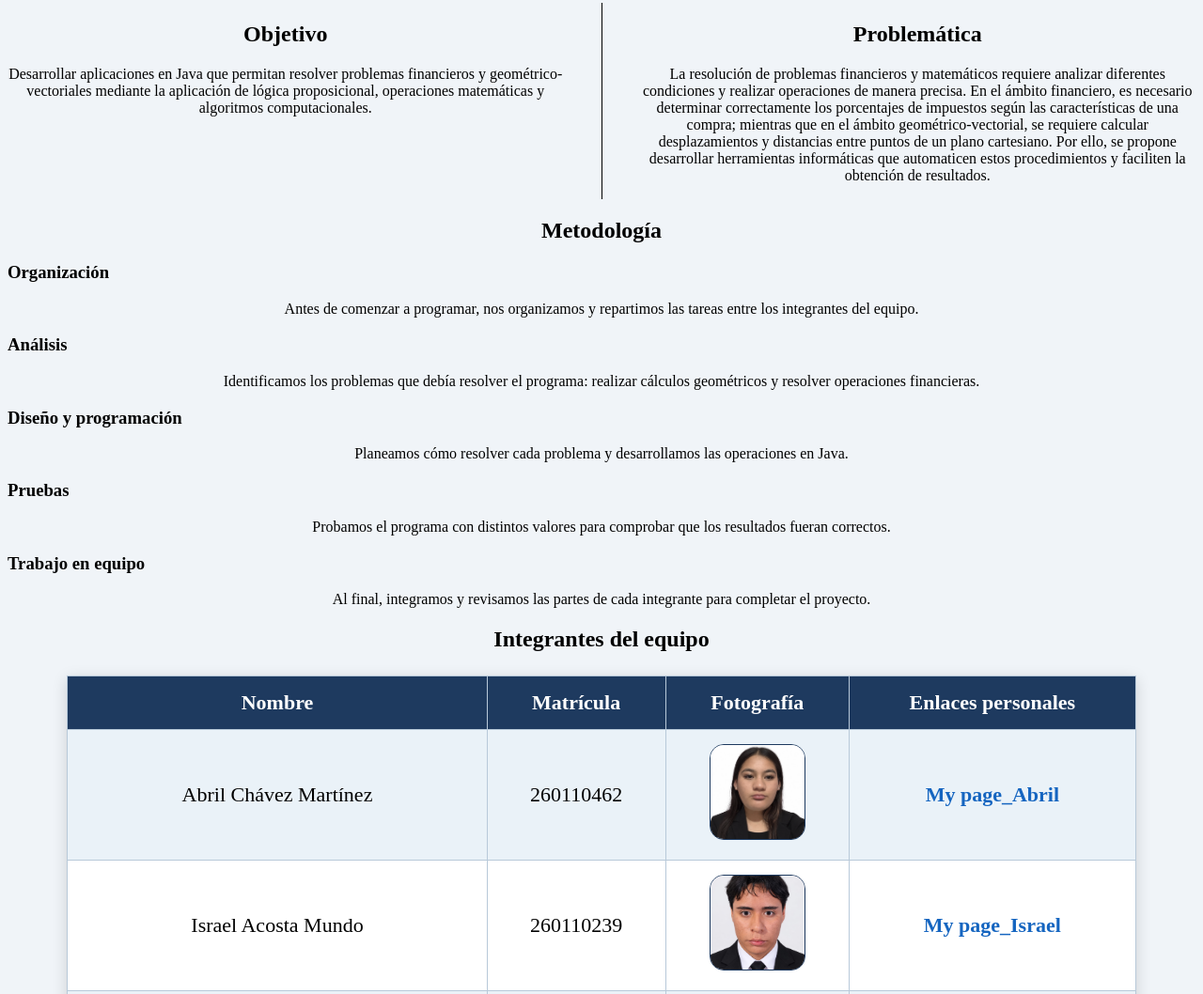
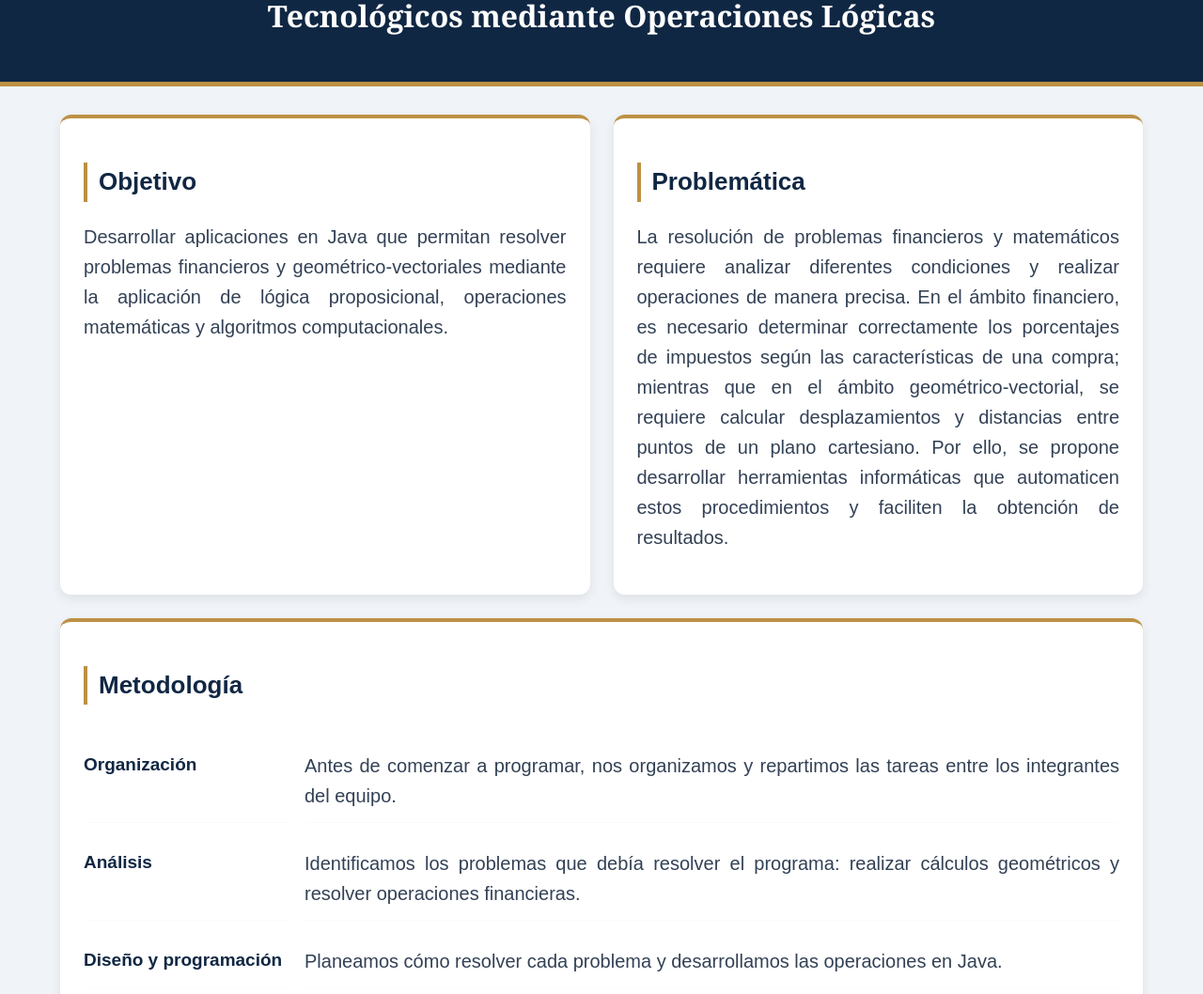
Before and after one commit to MyMund/proyecto-1a, a plain HTML site: page index.html in a window 1280 px wide. Shown: the part 105-1163 px from the top of the page at 94% size. Drawn offline with Linux system fonts and the light colour scheme.

Commit message:
Se creo el diseño de la pagina

```diff
--- a/css/estilos.css
+++ b/css/estilos.css
@@ -1,87 +1,132 @@
 
+/* Diseño general */
 body {
     background-color: #F0F4F8;
+    font-family: 'Poppins', sans-serif;
+    front-size: 35px;
+    color: #334155;
+    margin: 0;
+    padding: 0 5% 30px;
+    line-height: 1.6;
 }
-
+/* Titulo principal */
 h1 {
+    background-color: #102743;
+    color: white;
     text-align: center;
-    font-size: 30px;
-    color: #1E3A5F;
+    font-family: Georgia, serif;
+    font-size: 32px;
+    padding: 45px;
+    margin: 0 -5.55% 30px;
+    border-bottom: 5px solid #BD9145;
 }
-
-p, h2 {
-    text-align: center;
+h2 {
+    color: #102743;
+    font-size: 26px;
+    border-left: 4px solid #BD9145;
+    padding-left: 12px;
 }
-
-/* Secciones de objetivos y problemática */
+h3 {
+    color: #102743;
+    font-size: 19px;
+}
+p {
+     font-family: Arial, sans-serif;
+    text-align: justify;
+    font-size: 20px;
+}
+/* Objetivo y problemática */
 .contenedor {
     display: flex;
-    gap: 40px;
+    gap: 25px;
 }
-
-.objetivos {
-    flex: 1;
-    border-right: 1px solid black;
-    padding-right: 40px;
+.objetivos, .problematica, .metodologia {
+    background-color: white;
+    padding: 25px;
+    border-radius: 12px;
+    border-top: 4px solid #BD9145;
+    box-shadow: 0 4px 12px #00000015;
 }
-
-.problematica {
+.objetivos, .problematica {
     flex: 1;
 }
-
-/* Tabla de integrantes */
+/* Metodología */
+.metodologia {
+    margin-top: 25px;
+    display: grid;
+    grid-template-columns: 220px 1fr;
+    gap: 15px;
+}
+.metodologia h2 {
+    grid-column: 1 / -1;
+}
+.metodologia h3, .metodologia p {
+    margin: 0;
+    padding: 12px 0;
+    border-bottom: 1px solid #f9fcff;
+}
+/* Tablas */
 table {
-    width: 90%;
+    width: 100%;
     margin: 25px auto;
     border-collapse: collapse;
-    border: 1px solid #1E3A5F;
-    box-shadow: 0px 4px 15px rgba(0, 0, 0, 0.15);
+    background-color: white;
+    box-shadow: 0 4px 12px #00000015;
 }
-
 th {
-    font-size: 22px;
-    background-color: #1E3A5F;
+    background-color: #102743;
     color: white;
+    border-bottom: 3px solid #BD9145;
 }
-
-td {
-    font-size: 22px;
-}
-
 th, td {
-    border: 1.5px solid #B8C9D9;
     padding: 15px;
     text-align: center;
+    border-right: 1px solid #DCE3EC;
 }
-
+td {
+    border-bottom: 1px solid #DCE3EC;
+}
 tr:nth-child(even) {
-    background-color: #EAF2F8;
+    background-color: #EAF0F6;
 }
-
-tr:nth-child(odd) {
+tr:hover td {
+    background-color: #F5EDDD;
+}
+/* Fotografías */
+td img {
+    width: 95px;
+    height: 95px;
+    object-fit: cover;
+    border-radius: 10px;
+    border: 2px solid #BD9145;
+}
+/* Enlaces personales */
+a {
+    background-color: #102743;
+    color: white;
+    padding: 8px 12px;
+    border-radius: 6px;
+    text-decoration: none;
+    display: inline-block;
+}
+a:hover {
+    background-color: #BD9145;
+    color: #102743;
+}
+/* Análisis de resultados */
+body > h2 {
+    background-color: #102743;
+    color: white;
+    padding: 15px;
+    border-radius: 6px;
+}
+body > h3 {
+    background-color: #E5EBF3;
+    padding: 15px;
+    border-left: 4px solid #BD9145;
+}
+body > p {
     background-color: white;
+    padding: 20px;
+    border-radius: 8px;
 }
-
-tr:hover {
-    background-color: #D6EAF8;
-    transition: 0.3s;
-}
-
-td img {
-    width: 100px;
-    height: 100px;
-    object-fit: cover;
-    border-radius: 15px;
-    border: 0.5px solid #1E3A5F;
-}
-
-a {
-    color: #1565C0;
-    text-decoration: none;
-    font-weight: bold;
-}
-
-a:hover {
-    color: #E67E22;
-    text-decoration: underline;
-}
```
